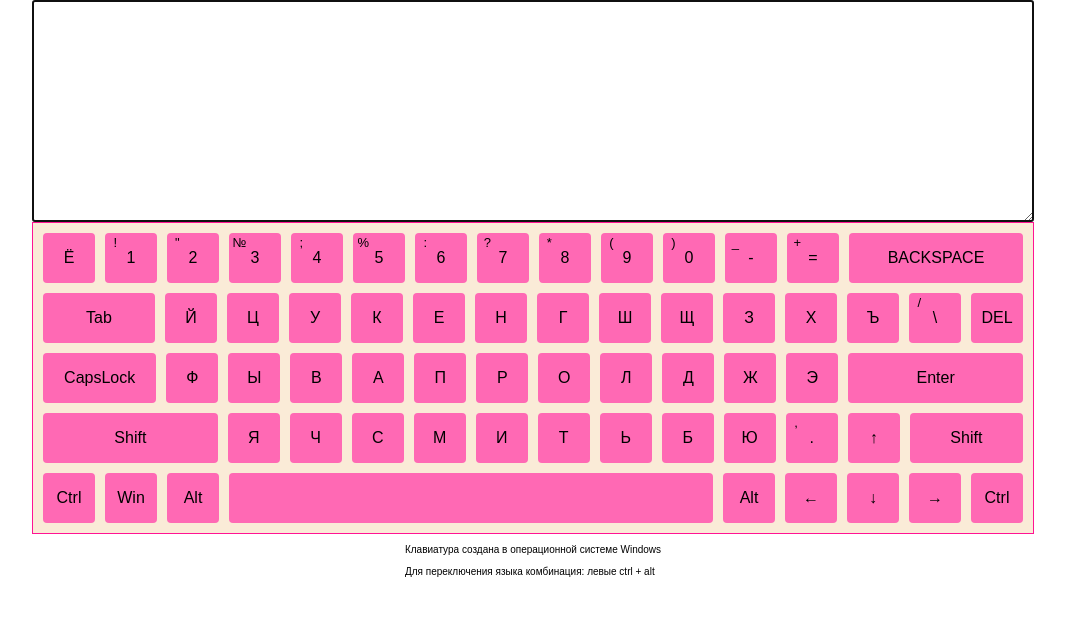
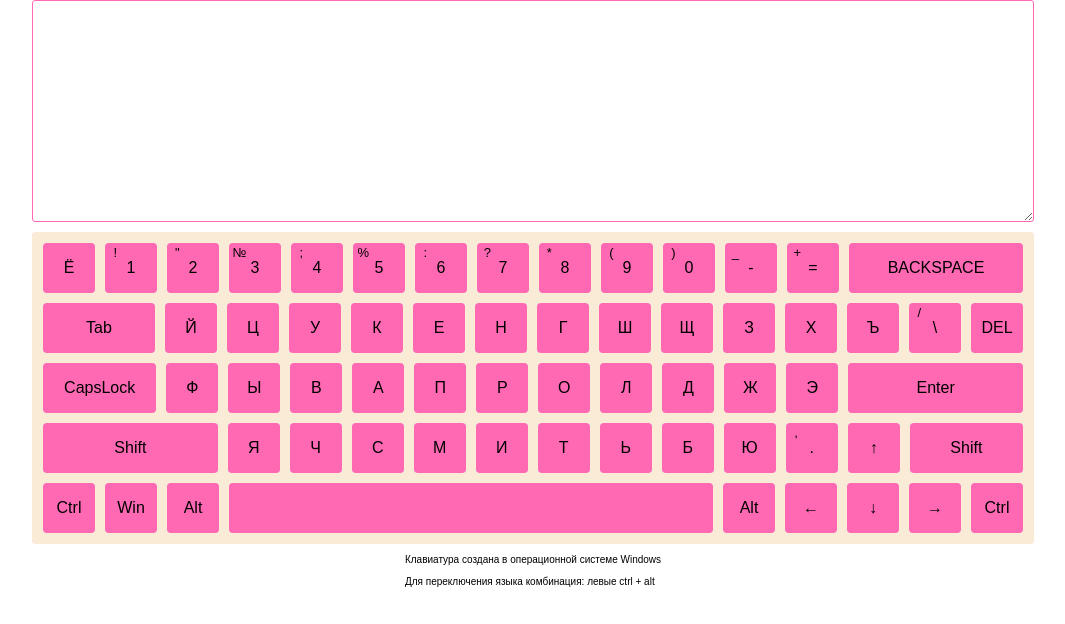
Before and after one commit to vstezhko/virtual-keyboard, a website built with webpack: page src/index.html in a window 1280 px wide. Shown: the whole page, without its empty margins (107-1172 px from the left). Built offline with nearby package versions, Linux system fonts and the light colour scheme.

Commit message:
feat: add some styles to improve keyboard and textarea

```diff
--- a/src/main.scss
+++ b/src/main.scss
@@ -14,12 +14,23 @@ body {
   align-items: center;
 }
 
-
 textarea {
   width: 98rem;
   height: 200px;
   font-size: 2rem;
   padding: 1rem;
+  border: 1px solid hotpink;
+  border-radius: 3px;
+  margin-bottom: 10px;
+
+  &:focus {
+    border: 1px solid hotpink;
+    border-radius: 3px;
+  }
+
+  &:focus-visible {
+    outline: none;
+  }
 }
 
 .keyboard {
@@ -27,7 +38,8 @@ textarea {
   flex-wrap: wrap;
   gap: 1rem;
   padding: 1rem;
-  border: 1px solid deeppink;
+  border: 1px solid antiquewhite;
+  border-radius: 3px;
   background-color: antiquewhite;
   width: 98rem;
 }
```
